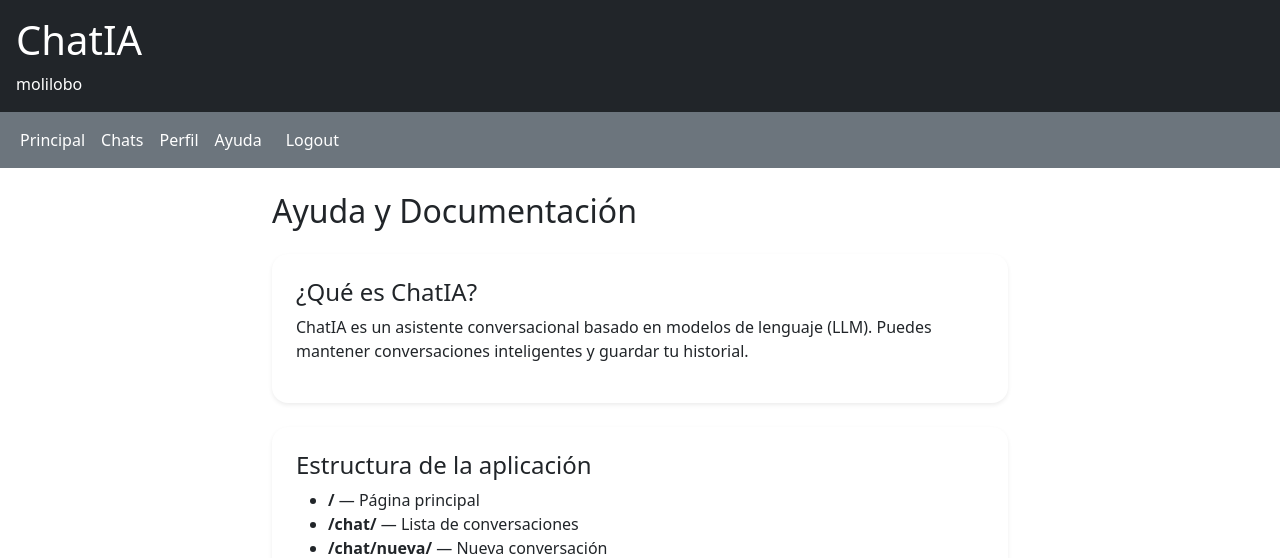
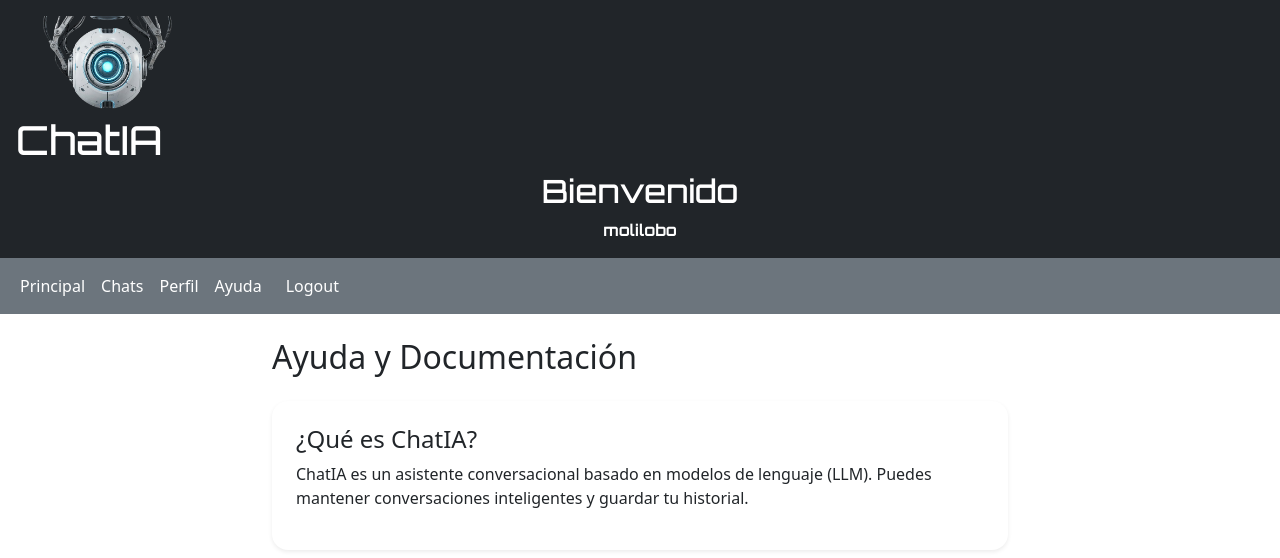
Before and after one commit to molilobo/final-chatia, a Django app: page /ayuda/ in a window 1280 px wide. Shown: the top 558 px of the page. Run offline with Django 5.2, Linux system fonts and the light colour scheme; a user stored in the database is signed in; data comes from the database, SQL or seed files in the repository; some libraries are stand-ins or nearby versions.

Commit message:
pefil_DONE

```diff
--- /dev/null
+++ b/chat/static/css/estilo.css
@@ -0,0 +1,11 @@
+body, html {
+    margin: 0;
+    padding: 0;
+}
+header , h1{
+    font-family: 'Orbitron',sans-serif ;
+}
+h
+body {
+    overflow-x:hidden;
+}
--- a/chat/templates/chat/base.html
+++ b/chat/templates/chat/base.html
@@ -1,7 +1,13 @@
-
+{%  load static %}
 <!DOCTYPE html>
 <html lang="es">
 <head>
+    <link rel="preconnect" href="https://fonts.googleapis.com">
+    <link rel="preconnect" href="https://fonts.gstatic.com" crossorigin>
+    <link href="https://fonts.googleapis.com/css2?family=Orbitron:wght@400..900&display=swap" rel="stylesheet">
+
+    <link rel="stylesheet" href="{% static 'css/estilo.css' %}">
+    <link rel="icon" type="image/png" href="{% static 'img/favicon2.png' %}">
     <script src="https://unpkg.com/htmx.org@1.9.10"></script>
     <meta charset="UTF-8">
     <title>{% block title %}ChatIA{% endblock %}</title>
@@ -10,10 +16,13 @@
 
 <body class="d-flex flex-column min-vh-100">
 
-<header class="bg-dark text-white p-3">
+<header class="bg-dark text-white p-3" style="margin-top : 0 ;padding-top : 0;">
+    <img src = "{% static 'img/header2.png' %}"  alt="logo" height="100" >
     <a href="/" class="text-white text-decoration-none"><h1>ChatIA</h1></a>
     {% if user.is_authenticated %}
-        <span>{{ user.username }}</span>
+        <div class="text-center">
+        <span><h2>Bienvenido </h2><strong>{{ user.username }}</strong> </span>
+        </div>
     {% endif %}
 </header>
 
--- a/chatia/settings.py
+++ b/chatia/settings.py
@@ -121,7 +121,7 @@ USE_TZ = True
 # Static files (CSS, JavaScript, Images)
 # https://docs.djangoproject.com/en/6.0/howto/static-files/
 
-STATIC_URL = "static/"
+STATIC_URL = "/static/"
 LOGIN_REDIRECT_URL = "/chat/"
 LOGOUT_REDIRECT_URL = "/login/"
 LOGIN_URL = "/login/"
```
